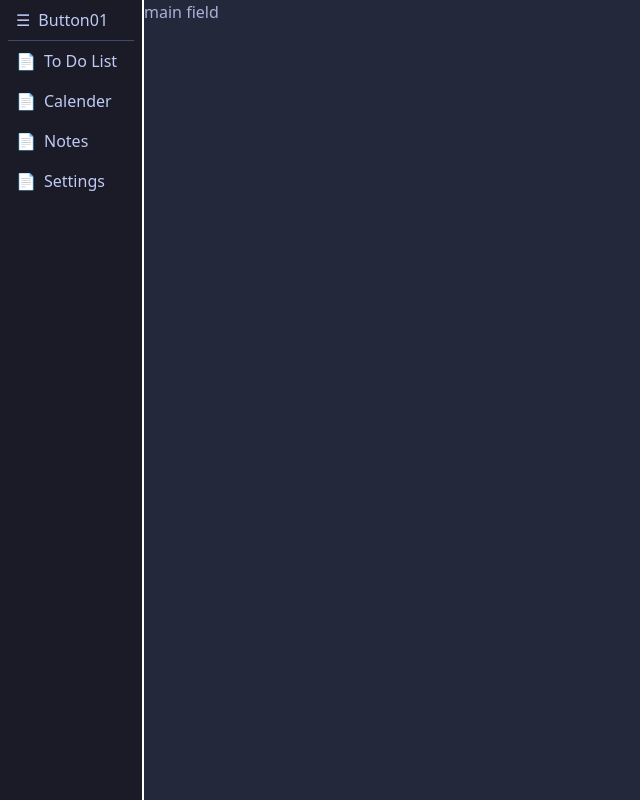
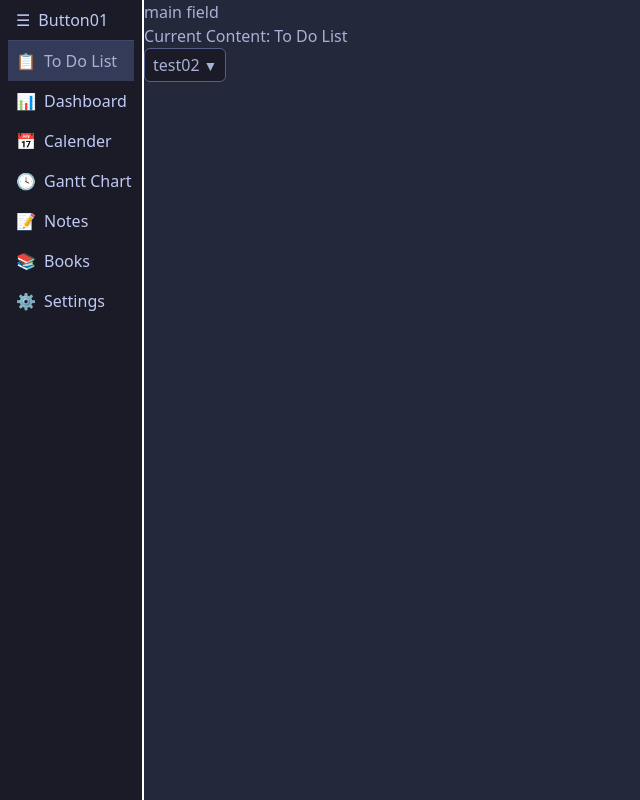
Before and after one commit to karasunokoppu/norunos-platform, a React (Vite) app: page / in a window 1280 px wide. Shown: the whole page, without its empty margins (0-640 px from the left). Built offline with nearby package versions, Linux system fonts and the light colour scheme.

Commit message:
コンテキストメニュー(右クリックメニュー)とドロップダウンメニューを実装

```diff
--- a/src/App.css
+++ b/src/App.css
@@ -12,7 +12,8 @@
   --color-text-disabled: #565f89;
   --color-border-primary: #414868;
   --color-border-secondary: #565f89;
-  --color-accent-primary: #5f86d8;
+  --color-accent-primary: #fff;
+  --color-accent-secondary: #5f86d8;
   --color-accent-hover: #4f6fc0;
   --color-accent-light: rgba(95, 134, 216, 0.1);
   --color-text-on-accent: #ffffff;
--- a/src/App.tsx
+++ b/src/App.tsx
@@ -1,13 +1,26 @@
 import "./App.css";
 import MainField from "./components/MainField";
 import SideBar from "./components/SideBar";
+import {useState, useEffect} from "react";
 
 function App() {
+  const [currentContent, setContent] = useState<string>("To Do List");
+
+  useEffect(() => {
+    const handler = (e: MouseEvent) => e.preventDefault();
+    document.addEventListener("contextmenu", handler);
+    return () => document.removeEventListener("contextmenu", handler);
+  }, []);
 
   return (
     <main className="flex flex-row">
-      <SideBar />
-      <MainField />
+      <SideBar
+        currentContent={currentContent}
+        onSelectContent={setContent}
+      />
+      <MainField
+        currentContent={currentContent}
+      />
     </main>
   );
 }
--- a/src/components/MainField.tsx
+++ b/src/components/MainField.tsx
@@ -1,13 +1,58 @@
 import React from "react";
+import NorunoDropdown from "../ui/NorunoDropdown";
+import NorunoContextMenu from "../ui/NorunoContextMenu";
 
-const MainField: React.FC = (
+interface MainFieldProps {
+    currentContent: string;
+}
 
-) => {
-    return(
-        <div className="bg-bg-secondary h-svh w-full text-text-secondary">
-            main field
+const MainField: React.FC<MainFieldProps> = ({
+    currentContent
+}) => {
+    const tests = ["test01", "test02", "test03", "test04"];
+    const [hoge, setHoge] = React.useState(tests[1]);
+      const [contextMenu, setContextMenu] = React.useState<{
+        x: number;
+        y: number;
+        items: string | null;
+    } | null>(null);
 
 
+    return(
+        <div
+            className="bg-bg-secondary h-svh w-full text-text-secondary flow flow-col"
+            onContextMenu={(e) => {
+            e.preventDefault();
+            setContextMenu({ x: e.clientX, y: e.clientY, items:"MainField"});
+          }}
+        >
+            <p>main field</p>
+            <p>Current Content: {currentContent}</p>
+
+            <NorunoDropdown
+                value={hoge}
+                onChange={setHoge}
+                options={tests.map((test) => ({ value: test, label: test }))}
+            />
+
+            {contextMenu && (
+                <NorunoContextMenu
+                x={contextMenu.x}
+                y={contextMenu.y}
+                onClose={() => setContextMenu(null)}
+                items={[
+                    {
+                    label: "Rename",
+                    onClick: () => {},
+                    },
+                    {
+                    label: "Delete",
+                    danger: true,
+                    onClick: () => {},
+                    },
+                ]}
+                />
+            )}
         </div>
     )
 }
--- a/src/components/SideBar.tsx
+++ b/src/components/SideBar.tsx
@@ -2,13 +2,19 @@ import React from "react";
 // import { contents } from "../type";
 
 
-const SideBar: React.FC = (
+interface SideBarProps {
+  currentContent: string;
+  onSelectContent: (content: string) => void;
+}
 
-) => {
+const SideBar: React.FC<SideBarProps> = ({
+    currentContent,
+    onSelectContent
+}) => {
     const [isSideBarOpened, setIsSideBarOpened] = React.useState(true);
-    const contents = ["To Do List", "Calender", "Notes", "Settings"];//TODO Sample contents[Content管理用の方とかを実装する]
+    const contents = ["To Do List", "Dashboard", "Calender", "Gantt Chart", "Notes", "Books", "Settings"];//TODO Sample contents[Content管理用の方とかを実装する]
 
-    let mainCss = "bg-bg-primary h-svh border-r-2 border-r-white text-text-primary flex flex-col justify-content-center px-2 pb-2" + (isSideBarOpened ? " w-40" : " w-fit");
+    let mainCss = "bg-bg-primary h-svh border-r-2 border-r-accent-primary text-text-primary flex flex-col justify-content-center px-2 pb-2" + (isSideBarOpened ? " w-40" : " w-fit");
     let buttonCss = " h-10 w-full flex flex-row justify-start items-center hover:bg-bg-hover hover:text-text-secondary " + (isSideBarOpened ? "" : "px-0");
 
     return(
@@ -17,10 +23,24 @@ const SideBar: React.FC = (
                 <div className="px-2">☰</div>
                 <div>{isSideBarOpened ? "Button01" : ""}</div>
             </button>
+
             <div className="h-px w-full bg-bg-tertiary"></div>
+
             {contents.map((content, index) => (
-                <button key={index} className={buttonCss}>
-                    <div className="px-2">📄</div>
+                <button
+                key={index}
+                className={buttonCss + (currentContent === content ? " bg-bg-hover text-text-secondary" : "")}
+                onClick={() => onSelectContent(content)}
+                >
+                    <div className="px-2">
+                        {content === "To Do List" && "📋"}
+                        {content === "Dashboard" && "📊"}
+                        {content === "Calender" && "📅"}
+                        {content === "Gantt Chart" && "🕓"}
+                        {content === "Notes" && "📝"}
+                        {content === "Books" && "📚"}
+                        {content === "Settings" && "⚙️"}
+                    </div>
                     <div>{isSideBarOpened ? content : ""}</div>
                 </button>
             ))}
--- /dev/null
+++ b/src/ui/NorunoContextMenu.tsx
@@ -0,0 +1,113 @@
+import React, { useLayoutEffect, useRef, useState, useEffect } from "react";
+import { createPortal } from "react-dom";
+
+export type ContextMenuItem = {
+  label: string;
+  onClick: () => void;
+  danger?: boolean;
+};
+
+interface ContextMenuProps {
+  x: number;
+  y: number;
+  items: ContextMenuItem[];
+  onClose: () => void;
+}
+
+const NorunoContextMenu: React.FC<ContextMenuProps> = ({ x, y, items, onClose }) => {
+  const ref = useRef<HTMLDivElement | null>(null);
+  const [pos, setPos] = useState({ left: x, top: y });
+
+  // キーボード操作（Escape）
+  useEffect(() => {
+    const handleKey = (e: KeyboardEvent) => {
+      if (e.key === "Escape") onClose();
+    };
+    window.addEventListener("keydown", handleKey);
+    return () => window.removeEventListener("keydown", handleKey);
+  }, [onClose]);
+
+  // 【変更点1】 useEffect -> useLayoutEffect
+  // ブラウザが画面を描画する「前」に位置計算を行うことで、位置ずれによるチラつきを防ぎます
+  useLayoutEffect(() => {
+    const el = ref.current;
+    if (!el) return; // setPosは初期値ですでに設定されているのでここではリターンでOK
+
+    const rect = el.getBoundingClientRect();
+    const vw = window.innerWidth;
+    const vh = window.innerHeight;
+
+    let left = x;
+    let top = y;
+
+    // 画面からはみ出す場合の補正
+    if (left + rect.width > vw) left = Math.max(8, vw - rect.width - 8);
+    if (top + rect.height > vh) top = Math.max(8, vh - rect.height - 8);
+
+    setPos({ left, top });
+  }, [x, y, items]);
+
+  const handleItemClick = (it: ContextMenuItem) => {
+    try {
+      it.onClick();
+    } catch (e) {
+      console.error("ContextMenu item error", e);
+    }
+    onClose();
+  };
+
+  const menuContent = (
+    <>
+      {/* 【変更点2】 外側クリック検知用の透明な背景 (Backdrop) */}
+      <div
+        style={{
+          position: "fixed",
+          top: 0,
+          left: 0,
+          width: "100vw",
+          height: "100vh",
+          zIndex: 9998, // メニューより1つ下
+          cursor: "default"
+        }}
+        // 左クリックで閉じる
+        onClick={onClose}
+        // 背景を右クリックしたときも閉じる（ブラウザ標準メニューを出さないため）
+        onContextMenu={(e) => {
+          e.preventDefault();
+          onClose();
+        }}
+      />
+
+      {/* コンテキストメニュー本体 */}
+      <div
+        ref={ref}
+        style={{
+          position: "fixed", // absoluteではなくfixed推奨（スクロール対策）
+          left: pos.left,
+          top: pos.top,
+          zIndex: 9999,
+        }}
+        // Tailwindのクラス構成は維持しつつ、shadowを追加して浮遊感を強調
+        className="bg-bg-primary text-text-primary py-1 border border-accent-secondary divide-y divide-accent-secondary rounded-sm shadow-lg min-w-[120px]"
+        onClick={(e) => e.stopPropagation()} // メニュー内クリックが背景に伝播しないようにする
+        onContextMenu={(e) => e.preventDefault()} // メニュー内での右クリックも無効化
+      >
+        {items.map((it, idx) => (
+          <div
+            className={`px-3 py-1.5 cursor-pointer text-sm hover:bg-bg-hover transition-colors ${
+              it.danger ? "text-red-500 hover:bg-red-50" : ""
+            }`}
+            key={idx} // 可能なら it.label など一意なID推奨
+            onClick={() => handleItemClick(it)}
+          >
+            {it.label}
+          </div>
+        ))}
+      </div>
+    </>
+  );
+
+  return createPortal(menuContent, document.body);
+};
+
+export default NorunoContextMenu;
--- /dev/null
+++ b/src/ui/NorunoDropdown.tsx
@@ -0,0 +1,127 @@
+import React, { useState, useRef, useEffect } from "react";
+
+interface DropdownOption {
+  value: string;
+  label: string;
+}
+
+interface NorunoDropdownProps {
+  value: string;
+  onChange: (value: string) => void;
+  options: DropdownOption[];
+  placeholder?: string;
+}
+
+const NorunoDropdown: React.FC<NorunoDropdownProps> = ({
+  value,
+  onChange,
+  options,
+  placeholder = "Select...",
+}) => {
+  const [isOpen, setIsOpen] = useState(false);
+  const [focusedIndex, setFocusedIndex] = useState(-1);
+  const dropdownRef = useRef<HTMLDivElement>(null);
+
+  const selectedOption = options.find((opt) => opt.value === value);
+  const displayText = selectedOption ? selectedOption.label : placeholder;
+
+  // Close dropdown when clicking outside
+  useEffect(() => {
+    const handleClickOutside = (event: MouseEvent) => {
+      if (
+        dropdownRef.current &&
+        !dropdownRef.current.contains(event.target as Node)
+      ) {
+        setIsOpen(false);
+        setFocusedIndex(-1);
+      }
+    };
+
+    if (isOpen) {
+      document.addEventListener("mousedown", handleClickOutside);
+    }
+
+    return () => {
+      document.removeEventListener("mousedown", handleClickOutside);
+    };
+  }, [isOpen]);
+
+  // Keyboard navigation
+  const handleKeyDown = (e: React.KeyboardEvent) => {
+    if (!isOpen) {
+      if (e.key === "Enter" || e.key === " " || e.key === "ArrowDown") {
+        e.preventDefault();
+        setIsOpen(true);
+        setFocusedIndex(0);
+      }
+      return;
+    }
+
+    switch (e.key) {
+      case "ArrowDown":
+        e.preventDefault();
+        setFocusedIndex((prev) =>
+          prev < options.length - 1 ? prev + 1 : prev,
+        );
+        break;
+      case "ArrowUp":
+        e.preventDefault();
+        setFocusedIndex((prev) => (prev > 0 ? prev - 1 : prev));
+        break;
+      case "Enter":
+        e.preventDefault();
+        if (focusedIndex >= 0 && focusedIndex < options.length) {
+          onChange(options[focusedIndex].value);
+          setIsOpen(false);
+          setFocusedIndex(-1);
+        }
+        break;
+      case "Escape":
+        e.preventDefault();
+        setIsOpen(false);
+        setFocusedIndex(-1);
+        break;
+    }
+  };
+
+  const handleOptionClick = (optionValue: string) => {
+    onChange(optionValue);
+    setIsOpen(false);
+    setFocusedIndex(-1);
+  };
+
+  return (
+    <div
+      className="bg-bg-primary border border-border-secondary rounded-md w-fit h-fit px-2 py-1"
+      ref={dropdownRef}
+      onKeyDown={handleKeyDown}
+      tabIndex={0}
+    >
+      <div
+        className={(!isOpen ? "" : "border-b border-border-primary")}
+        onClick={() => setIsOpen(!isOpen)}
+        role="button"
+      >
+        <span>{displayText}</span>
+        <span className="text-sm pl-1">{isOpen ? "▲" : "▼"}</span>
+      </div>
+
+      {isOpen && (
+        <div className="divide-y divide-solid divide-border-primary">
+          {options.map((option, index) => (
+            <div
+              key={option.value}
+              className={(option.label === displayText ? "bg-bg-active hover:bg-bg-hover m-1" : "bg-bg-primary hover:bg-bg-hover m-1")}
+              onClick={() => handleOptionClick(option.value)}
+              onMouseEnter={() => setFocusedIndex(index)}
+            >
+              {option.label}
+            </div>
+          ))}
+        </div>
+      )}
+    </div>
+  );
+};
+
+export default NorunoDropdown;
```
